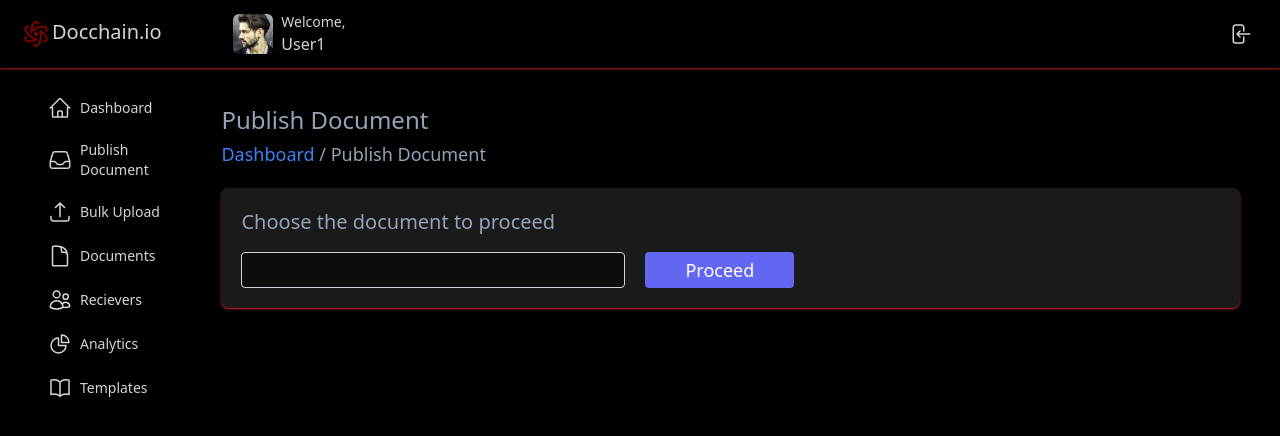
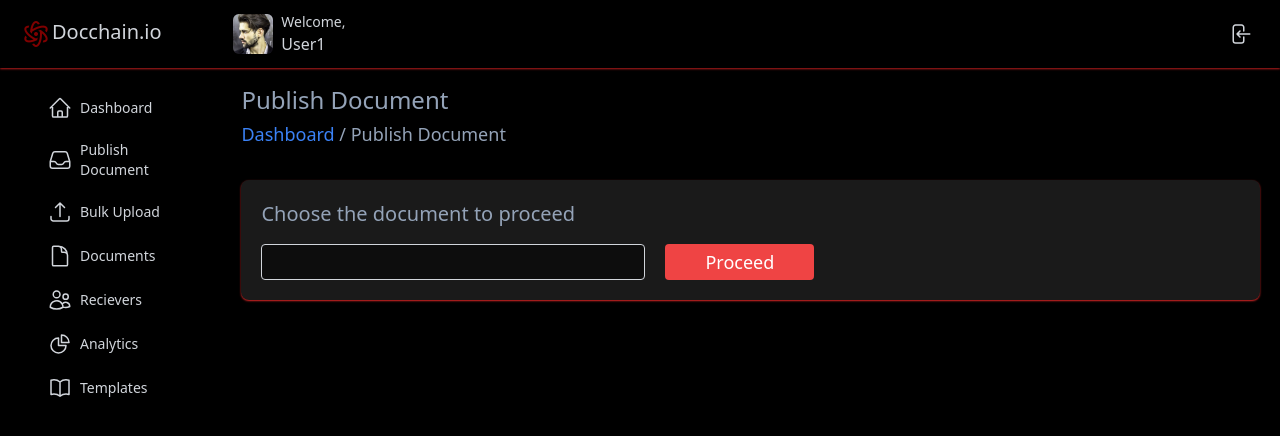
Before and after one commit to Mathav495/DocChain-Demo, a Svelte app in the folder client/: page /Publish in a window 1280 px wide. Shown: the top 436 px of the page. Built offline with nearby package versions, Linux system fonts and the light colour scheme.

Commit message:
Button colour changed

```diff
--- a/client/src/Pages/Publishdoc.svelte
+++ b/client/src/Pages/Publishdoc.svelte
@@ -18,7 +18,7 @@
 
   <div class="mx-5 flex">
     <Navbar />
-    <div class="flex w-full flex-col p-5">
+    <div class="flex w-full flex-col pl-10">
       <div class="flex">
         <div class="mt-2 flex-1">
           <h1 class="mt-2 text-2xl font-normal text-slate-400">
@@ -32,14 +32,14 @@
       </div>
 
       <div
-        class="mt-5  w-full  rounded-lg bg-white/10 p-5 shadow-sm shadow-red-600">
+        class="mt-8 w-full rounded-lg bg-white/10 p-5 shadow-sm shadow-red-600">
         <h1 class="text-xl text-slate-400">Choose the document to proceed</h1>
         <div class="mt-4 flex  gap-5">
           <input
             type="text"
             class="w-96 rounded border border-gray-300 bg-black bg-opacity-50 px-2 text-lg leading-8  outline-none transition-colors duration-200 ease-in-out focus:border-indigo-500  focus:ring-2 focus:ring-indigo-200" />
           <button
-            class=" flex rounded border-0 bg-indigo-500 py-1 px-10 text-lg text-white hover:bg-indigo-600 focus:outline-none"
+            class=" flex rounded border-0 bg-red-500 py-1 px-10 text-lg text-white hover:bg-red-600 focus:outline-none"
             >Proceed</button>
         </div>
       </div>
--- a/client/src/componants/Navbar.svelte
+++ b/client/src/componants/Navbar.svelte
@@ -1,4 +1,4 @@
-<div class="flex w-1/4 px-5 py-5 lg:block lg:w-1/6">
+<div class="flex w-1/4 px-5 py-5 lg:w-1/6">
   <nav class="flex-1 space-y-1 pb-4">
     <a
       href="/Dash"
```
